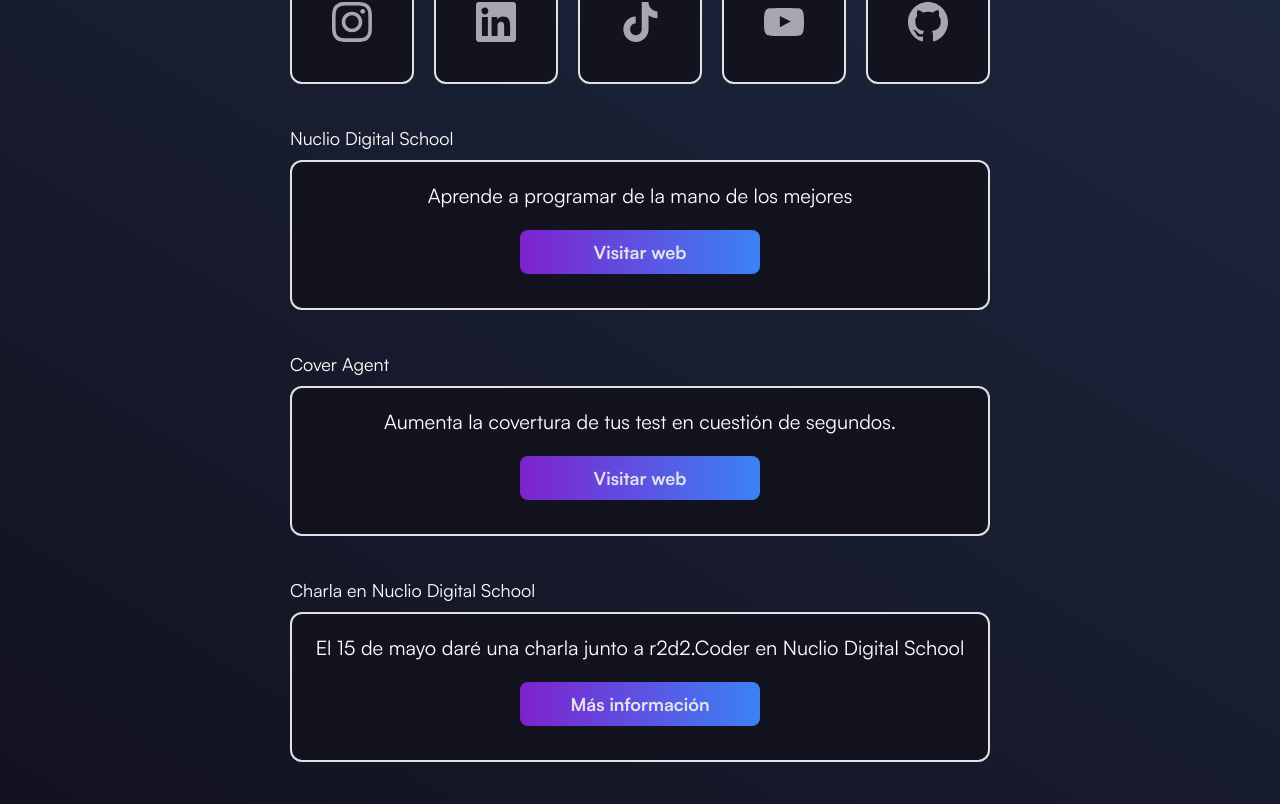
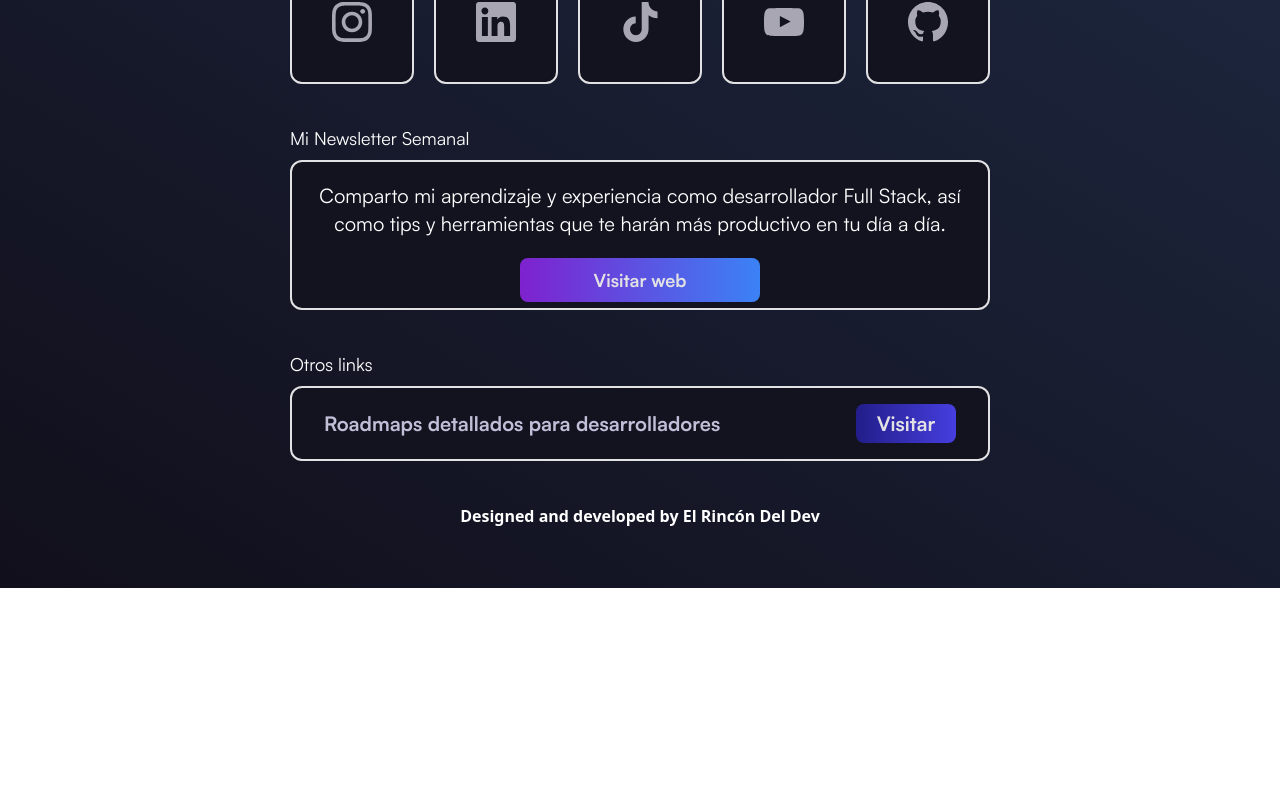
Before and after one commit to elrincondeldev/links-management, a Next.js app: page / in a window 1280 px wide. Shown: the part 376-1180 px from the top of the page. After the commit the page ends 964 px from the top, so only its background shows below. Built offline with nearby package versions, Linux system fonts and the light colour scheme.

Commit message:
newsletter

```diff
--- a/src/pages/index.tsx
+++ b/src/pages/index.tsx
@@ -16,30 +16,12 @@
           </section>
           <section>
             <p className="satoshi-regular text-lg mb-2">
-              Nuclio Digital School
+              Mi Newsletter Semanal
             </p>
             <LinkBox
-              title="Aprende a programar de la mano de los mejores"
+              title="Comparto mi aprendizaje y experiencia como desarrollador Full Stack, así como tips y herramientas que te harán más productivo en tu día a día."
               buttonText="Visitar web"
-              link="https://nuclio.school/"
-            />
-          </section>
-          <section>
-            <p className="satoshi-regular text-lg mb-2">Cover Agent</p>
-            <LinkBox
-              title="Aumenta la covertura de tus test en cuestión de segundos."
-              buttonText="Visitar web"
-              link="https://github.com/Codium-ai/cover-agent"
-            />
-          </section>
-          <section>
-            <p className="satoshi-regular text-lg mb-2">
-              Charla en Nuclio Digital School
-            </p>
-            <LinkBox
-              title="El 15 de mayo daré una charla junto a r2d2.Coder en Nuclio Digital School"
-              buttonText="Más información"
-              link="https://dub.sh/j3qFisy"
+              link="https://elrincondeldev.substack.com/"
             />
           </section>
           <section className="flex flex-col">
@@ -64,21 +46,13 @@
               <SocialBox />
             </section>
             <section>
-              <p className="satoshi-regular text-lg mb-2">Cover Agent</p>
-              <LinkBox
-                title="Aumenta la covertura de tus test en cuestión de segundos."
-                buttonText="Visitar web"
-                link="https://github.com/Codium-ai/cover-agent"
-              />
-            </section>
-            <section>
               <p className="satoshi-regular text-lg mb-2">
-                Charla en Nuclio Digital School
+                Mi Newsletter Semanal
               </p>
               <LinkBox
-                title="El 15 de mayo daré una charla junto a r2d2.coder en Nuclio Digital School"
-                buttonText="Más información"
-                link="https://dub.sh/j3qFisy"
+                title="Comparto mi aprendizaje y experiencia como desarrollador Full Stack, así como tips y herramientas que te harán más productivo en tu día a día."
+                buttonText="Visitar web"
+                link="https://elrincondeldev.substack.com/"
               />
             </section>
           </section>
```
